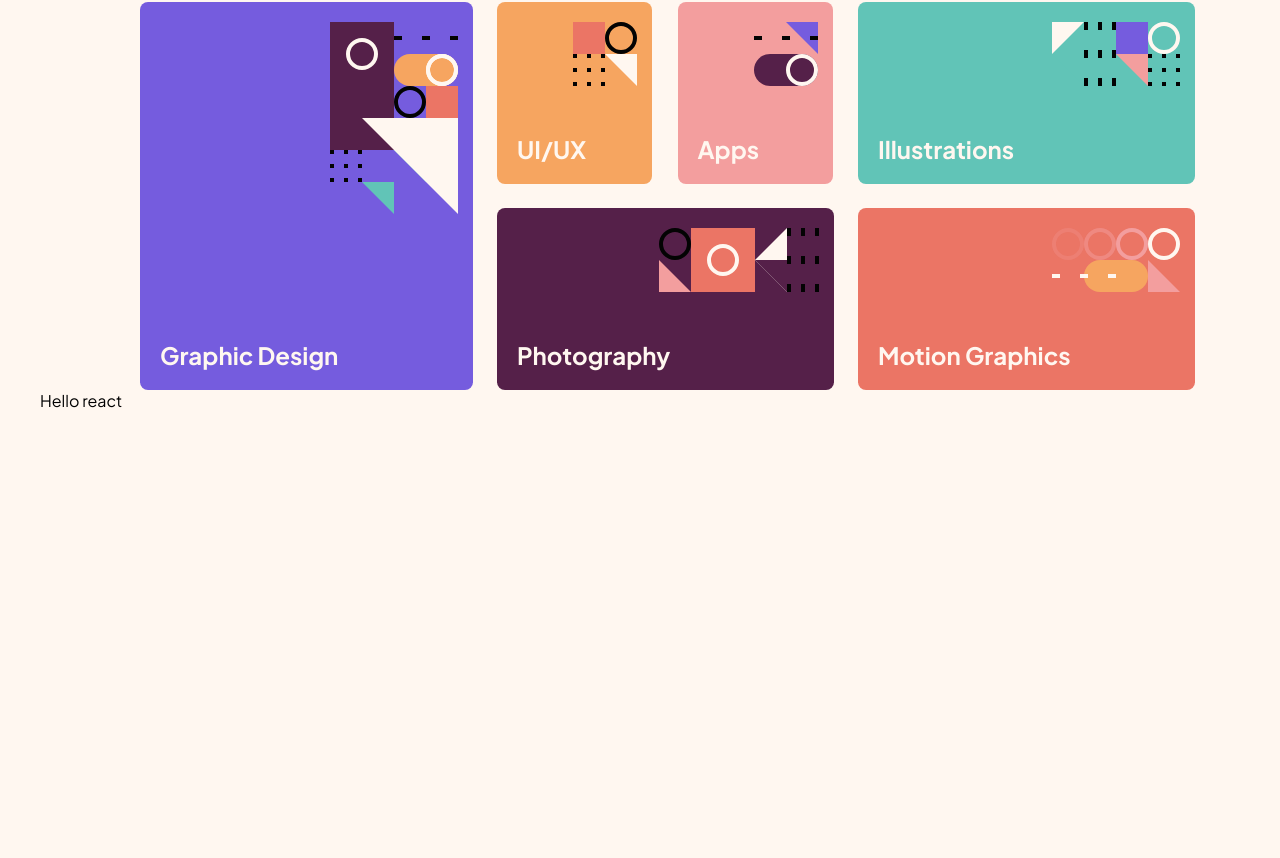
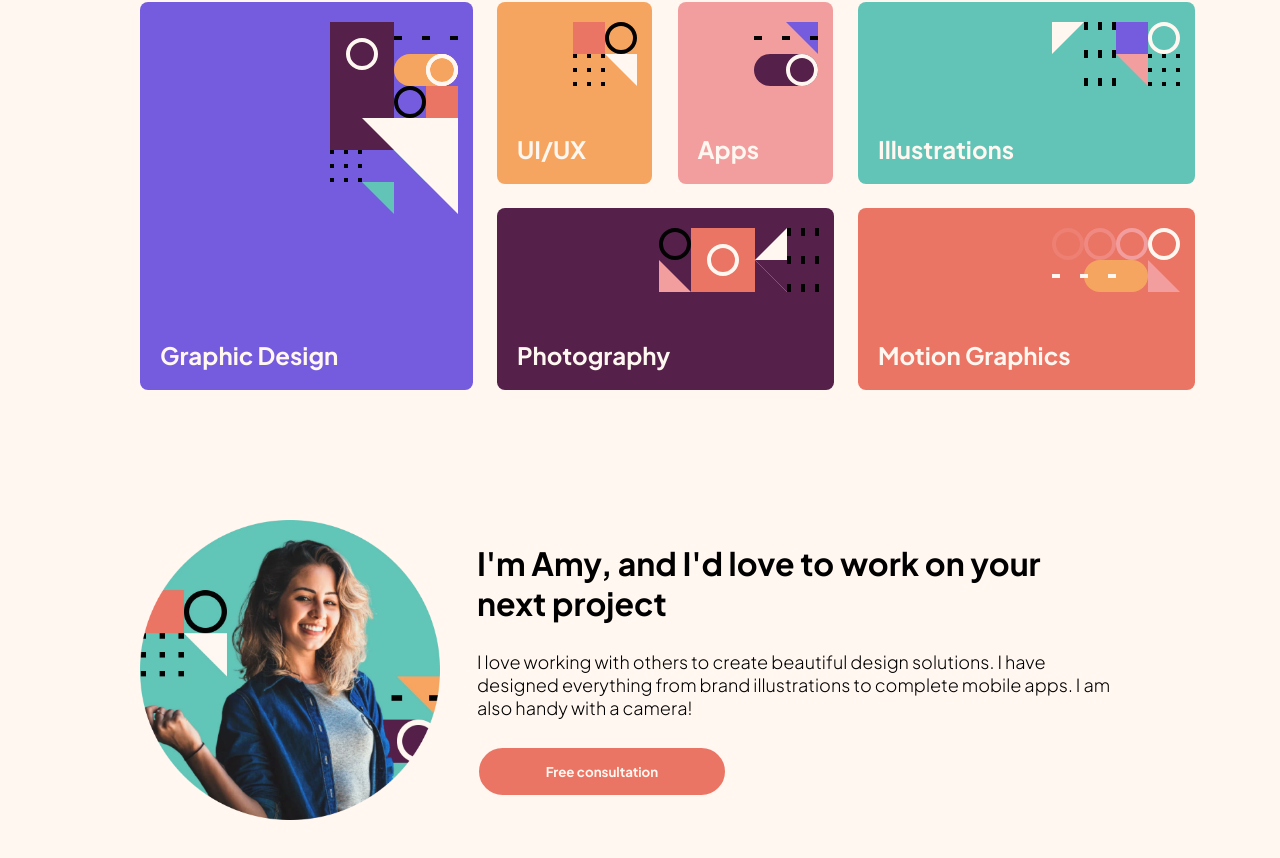
Before and after one commit to AdamTd/Adam-Designer-Portfolio, a React (Create React App) app: page / in a window 1280 px wide. Shown: the part 380-1238 px from the top of the page. Before the commit the page ends 841 px from the top, so only its background shows below. Built offline with nearby package versions, Linux system fonts and the light colour scheme.

Commit message:
Finished the About.js of my Project

```diff
--- a/src/assets/style/index.css
+++ b/src/assets/style/index.css
@@ -29,6 +29,10 @@
   padding: 0 30px;
   border: 2px solid;
   border-radius: 50px;
+}
+.navbar .btn:hover {
+  background: #755cde;
+  transform: scale(1.2);
 }
 .header {
   display: flex;
@@ -105,3 +109,43 @@
   right: 15px;
 }
 /*! About */
+
+.about {
+  display: flex;
+  max-width: 1200px;
+  margin: 130px 100px;
+  gap: 10px;
+}
+.about img {
+  width: 300px;
+}
+.about__me {
+  display: flex;
+  flex-wrap: wrap;
+  flex-direction: column;
+  justify-content: center;
+}
+.about__me h2 {
+  font-size: 32px;
+  font-weight: 700;
+  margin: 0 27px;
+}
+.about__me p {
+  margin: 27px;
+  font-size: 18px;
+  font-weight: 300;
+}
+.about__me .btn {
+  font-weight: 700;
+  margin: 0 27px;
+  padding: 15px;
+  border: 2px solid;
+  border-radius: 50px;
+  background: #eb7565;
+  color: #fff7f0;
+  width: 250px;
+}
+.about__me .btn:hover {
+  background: #f39e9e;
+  transform: scale(1.2);
+}
--- a/src/components/About.js
+++ b/src/components/About.js
@@ -1,4 +1,20 @@
+import profile from "../assets/images/image-amy.webp";
 function About() {
-  return <div>Hello react</div>;
+  return (
+    <>
+      <div className="about">
+        <img src={profile} alt="profile" />
+        <div className="about__me">
+          <h2>I'm Amy, and I'd love to work on your next project</h2>
+          <p>
+            I love working with others to create beautiful design solutions. I
+            have designed everything from brand illustrations to complete mobile
+            apps. I am also handy with a camera!
+          </p>
+          <button className="btn">Free consultation</button>
+        </div>
+      </div>
+    </>
+  );
 }
 export default About;
```
